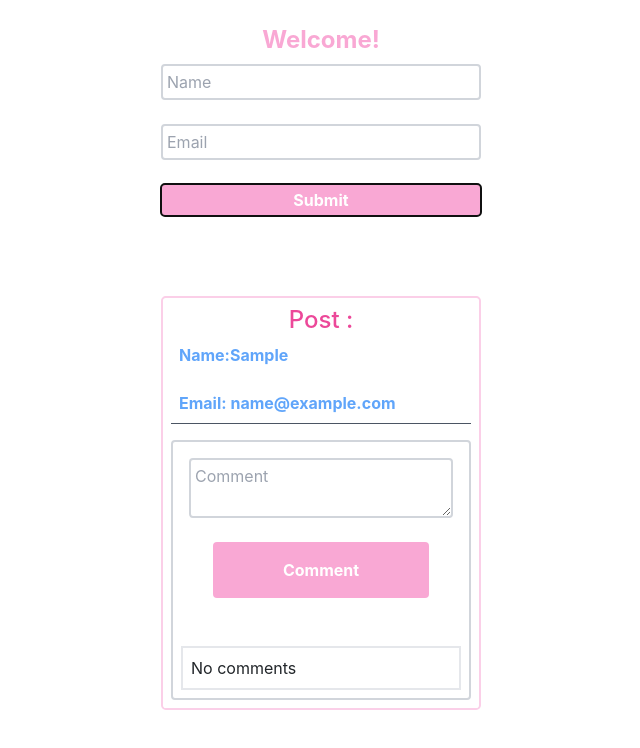
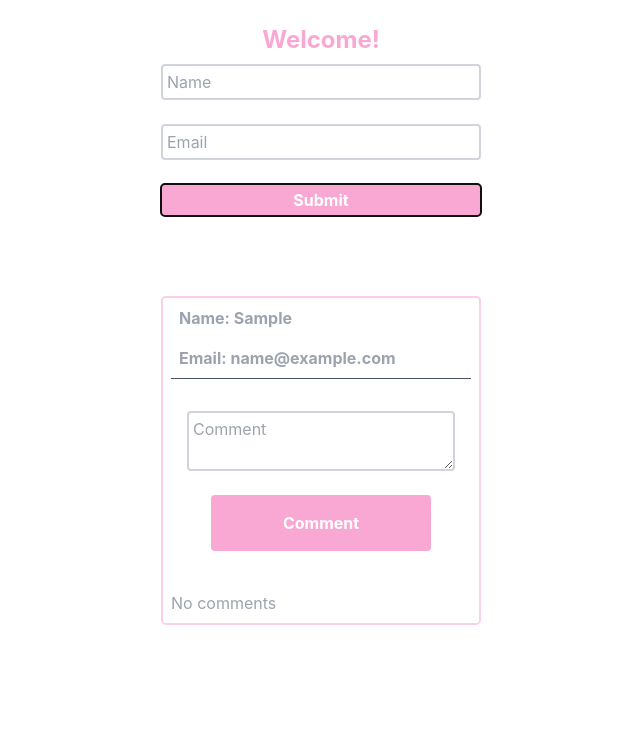
Before and after one commit to cindyliang01/eventful, a React (Create React App) app: page / in a window 1280 px wide. Both pictures are taken after typing "Sample", "name@example.com" into the empty fields and a click on the button "Submit". Shown: the top 748 px of the page, without its empty margins (319-959 px from the left). Built offline with nearby package versions, Linux system fonts and the light colour scheme.

Commit message:
Fixed styling

```diff
--- a/src/components/eachComment.jsx
+++ b/src/components/eachComment.jsx
@@ -8,33 +8,42 @@ class EachComment extends Component {
       <div>
         {comments.map((eachComment) => (
           <React.Fragment>
-            <div className="border-2 border-gray-300 rounded m-2 p-2 ">
+            <div className="border-2 border-blue-300 rounded m-2 p-2 ">
               <div className="flex flex-row">
                 <div className="w-1/2 m-3">{eachComment.text}</div>
                 <div className="w-1/2 m-3">
                   <div className="flex flex-col">
-                    <div>CommentLikes: {eachComment.commentLikes}</div>
+                    <div>
+                      {eachComment.commentLikes === 0 ? "" : "Resolved!"}
+                    </div>
                     <div>
                       <div className="flex flex-row">
-                        <div className="w-1/2">
+                        <div>
                           <button
-                            className="btn btn-secondary btn-sm m-2"
+                            className={
+                              eachComment.commentLikes === 0
+                                ? "btn btn-secondary btn-sm m-2"
+                                : "text-white rounded p-2 bg-green-400 hover:bg-green-300"
+                            }
                             onClick={() =>
                               addLikeForComment(eachComment.id, onePost)
                             }
                           >
-                            {eachComment.commentLikes === 0 ? "Like" : "Unlike"}
+                            {eachComment.commentLikes === 0
+                              ? "Resolve"
+                              : "Resolved!"}
                           </button>
                         </div>
+                        <div className="flex flex-grow"></div>
 
-                        <div className="w-1/2">
+                        <div>
                           <button
-                            className="btn btn-danger btn-sm m-2"
+                            className="btn btn-danger btn-sm p-2"
                             onClick={() =>
                               deleteForComment(eachComment.id, onePost.id)
                             }
                           >
-                            Delete
+                            X
                           </button>
                         </div>
                       </div>
--- a/src/components/post.jsx
+++ b/src/components/post.jsx
@@ -14,15 +14,15 @@ class Post extends Component {
     return (
       <div>
         <div>
-          <h4 className="text-pink-500 text-center">Post :</h4>
-          <p className="text-1xl font-bold text-blue-400 px-2 ">
-            Name:{this.displayPosts()}
+          {/* <h4 className="text-pink-500 text-center">Post :</h4> */}
+          <p className="text-1xl font-bold text-gray-400 px-2 ">
+            Name: {this.displayPosts()}
           </p>
-          <p className="text-1xl font-bold text-blue-400 border-b border-gray-600 p-2 ">
+          <p className="text-1xl font-bold text-gray-400 border-b border-gray-600 px-2 pb-2 ">
             Email: {this.displayEmail()}
           </p>
 
-          <div className=" flex flex-column border-2 border-gray-300 rounded">
+          <div className=" flex flex-column rounded">
             <div className=" flex flex-row">
               {/* <span className="text-purple-500 m-3">
                 Likes: {this.likeCounts()}
@@ -38,11 +38,10 @@ class Post extends Component {
 
             <CommentForm createComment={createComment} onePost={onePost} />
 
-            <div className="border-2 border-gray-200 m-2 p-2">
-              {onePost.comments.length > 0 &&
-              onePost.comments[0].text !== "" ? (
-                <span className="text-pink-700">
-                  Comments:{" "}
+            {/* <div className="border-2 border-pink-200 m-2 p-2"> */}
+            {onePost.comments.length > 0 && onePost.comments[0].text !== "" ? (
+              <div className="text-purple-700">
+                {" "}
                 {
                   <EachComment
                     onePost={onePost}
@@ -50,11 +49,11 @@ class Post extends Component {
                     deleteForComment={deleteForComment}
                   />
                 }
-                </span>
+              </div>
             ) : (
-                <span>No comments</span>
+              <span className="text-gray-400">No comments</span>
             )}
-            </div>
+            {/* </div> */}
           </div>
         </div>
       </div>
```
Lines whose indentation alone changed are shown as unchanged.
